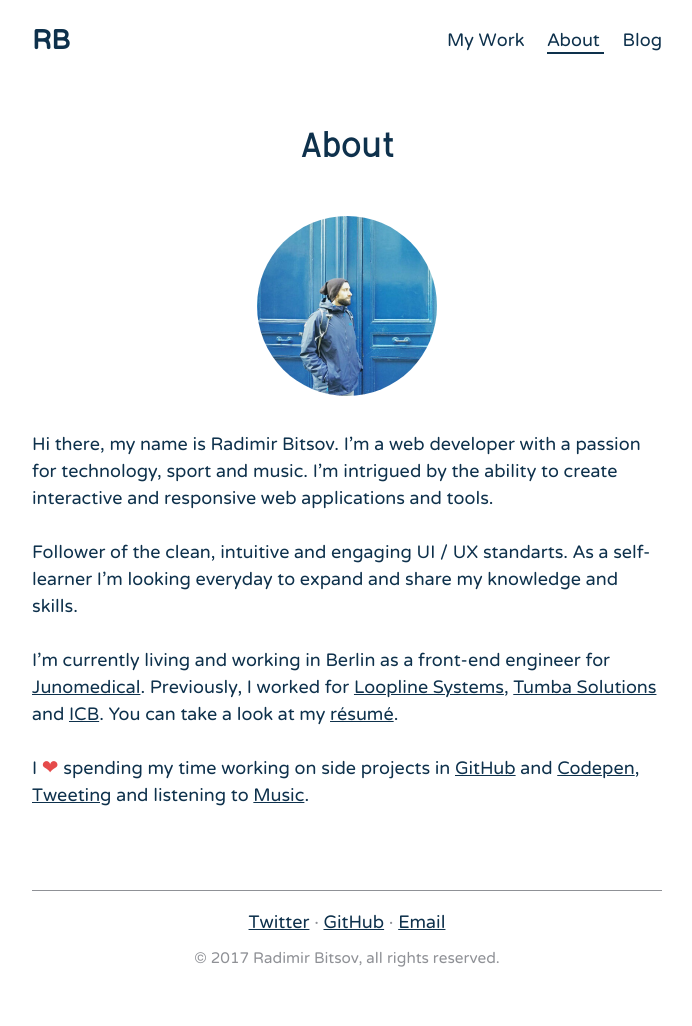
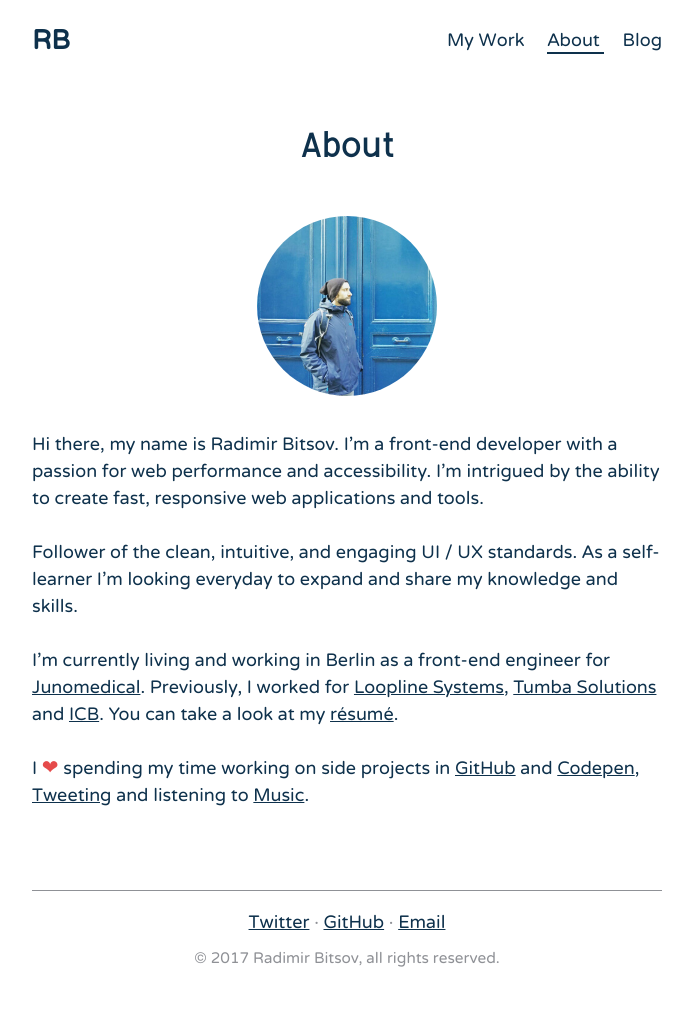
Before and after one commit to radibit/radibit.com, a Jekyll site: the page built from about/index.md, in a window 1280 px wide. Shown: the whole page, without its empty margins (293-985 px from the left). Built offline with Jekyll 4.4.1, drawn with Linux system fonts in a browser that asks for light colours; some web fonts are replaced.

Commit message:
📝 update about me content

```diff
--- a/about/index.md
+++ b/about/index.md
@@ -9,11 +9,10 @@ order: 2
   <img src="/uploads/2017/01/profile.jpg" alt="Profile" class="o-img--roundedSmall">
 </p>
 
-Hi there, my name is Radimir Bitsov. I'm a web developer with a passion for technology,
-sport and music. I'm intrigued by the ability to create interactive and responsive
-web applications and tools.
+Hi there, my name is Radimir Bitsov. I'm a front-end developer with a passion for web performance and accessibility.
+I'm intrigued by the ability to create fast, responsive web applications and tools.
 
-Follower of the clean, intuitive and engaging UI / UX standarts. As a self-learner
+Follower of the clean, intuitive, and engaging UI / UX standards. As a self-learner
 I'm looking everyday to expand and share my knowledge and skills.
 
 I’m currently living and working in Berlin as a front-end engineer for
```
